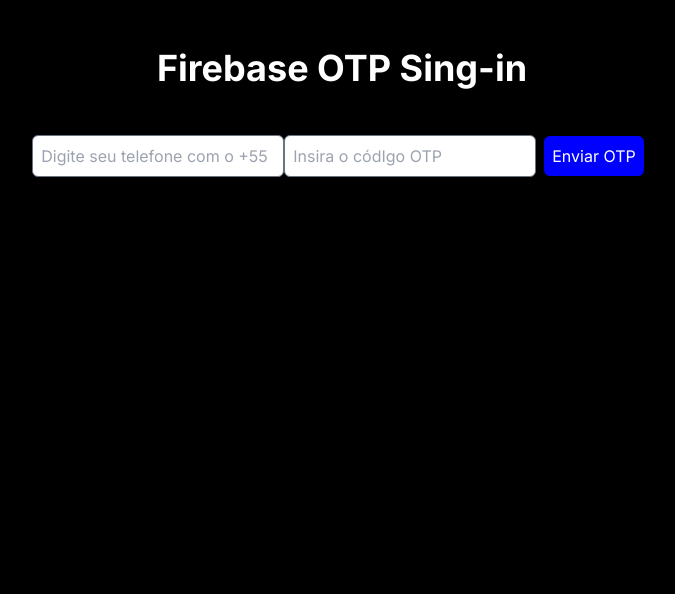
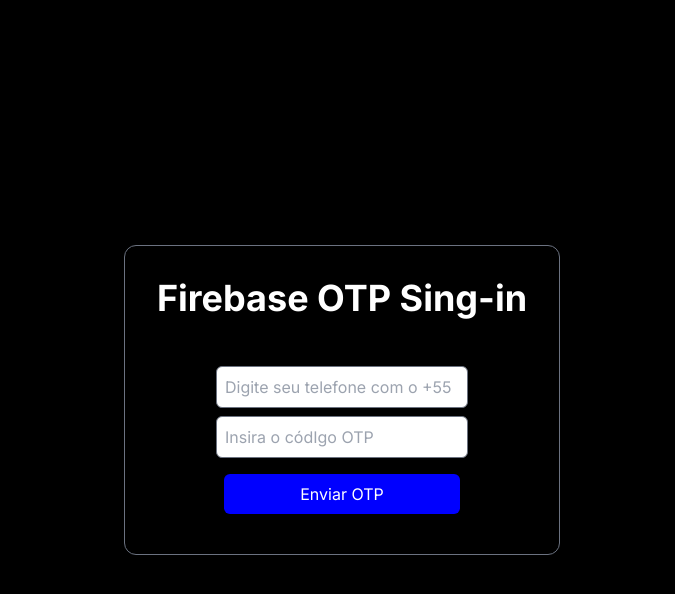
Before and after one commit to Amadeo-Frontend/NextJs-OTP__Auth, a Next.js app: page / in a window 1280 px wide. Shown: the top 594 px of the page, without its empty margins (298-973 px from the left). Built offline with nearby package versions, Linux system fonts and the light colour scheme; no server answers.

Commit message:
add toastfy

```diff
--- a/package.json
+++ b/package.json
@@ -12,7 +12,8 @@
     "firebase": "^10.12.2",
     "next": "14.2.4",
     "react": "^18",
-    "react-dom": "^18"
+    "react-dom": "^18",
+    "react-toastify": "^10.0.5"
   },
   "devDependencies": {
     "@types/node": "^20",
--- a/src/app/login.js
+++ b/src/app/login.js
@@ -8,6 +8,8 @@
 } from "firebase/auth";
 import { app } from "@/app/config";
 import { useRouter } from "next/navigation";
+import "react-toastify/dist/ReactToastify.css";
+import { toast, ToastContainer } from "react-toastify";
 
 export default function Login() {
   const [phoneNumber, setPhoneNumber] = useState("");
@@ -49,7 +51,7 @@
       setConfirmationResult(confirmation);
       setOtpSent(true);
       setPhoneNumber("");
-      alert("OTP foi enviado");
+      toast.success("OTP foi enviado");
     } catch (error) {
       console.error(error);
     }
@@ -64,8 +66,11 @@
     }
   };
   return (
-    <div>
-      {!otpSent ? <div id="recaptcha-container"></div> : null}
+    <>
+      <div className="flex flex-col gap-2">
+        {!otpSent ? (
+          <div id="recaptcha-container" className="rounded-md"></div>
+        ) : null}
         <input
           type="tel"
           value={phoneNumber}
@@ -84,11 +89,13 @@
           onClick={otpSent ? handleOTPSubmit : handleSendOtp}
           className={`bg-${
             otpSent ? "green" : "blue"
-        }-500 text-white p-2 rounded-md m-2`}
+          }-500 text-white p-2 rounded-md m-2 `}
           style={{ backgroundColor: otpSent ? "green" : "blue" }}
         >
-        {otpSent ? "Submit OTP" : "Enviar OTP"}
+          {otpSent ? "Inserir OTP" : "Enviar OTP"}
         </button>
       </div>
+      <ToastContainer />
+    </>
   );
 }
--- a/src/app/page.tsx
+++ b/src/app/page.tsx
@@ -1,28 +1,27 @@
-'use client'
+"use client";
 import Login from "./login";
-import {
-  getAuth,
-  onAuthStateChanged
-} from "firebase/auth";
+import { getAuth, onAuthStateChanged } from "firebase/auth";
 import { app } from "./config";
 import { useRouter } from "next/navigation";
 import { useEffect } from "react";
 
 export default function Home() {
   const router = useRouter();
-  const auth = getAuth(app)
+  const auth = getAuth(app);
 
-  useEffect(()=>{
+  useEffect(() => {
     onAuthStateChanged(auth, (user) => {
-      if(user){
-        router.push('./dashboard')
+      if (user) {
+        router.push("./dashboard");
       }
-    })
-  },[auth, router])
+    });
+  }, [auth, router]);
   return (
-    <main className="flex min-h-screen flex-col items-center p-12">
-      <h1 className="text-4xl font-bold mb-10">Firebase OTP Sing-in</h1>
-      <Login/>
+    <main className="flex min-h-screen flex-col items-center justify-center p-12">
+      <div className="border border-gray-500 p-8 rounded-xl flex flex-col justify-center items-center">
+        <h1 className="text-4xl font-bold mb-10">Firebase OTP Sing-in</h1>
+        <Login />
+      </div>
     </main>
   );
 }
```
Also changed, not shown: 1 other file (tests, documents, lock files or other folders). Lines whose indentation alone changed are shown as unchanged.
